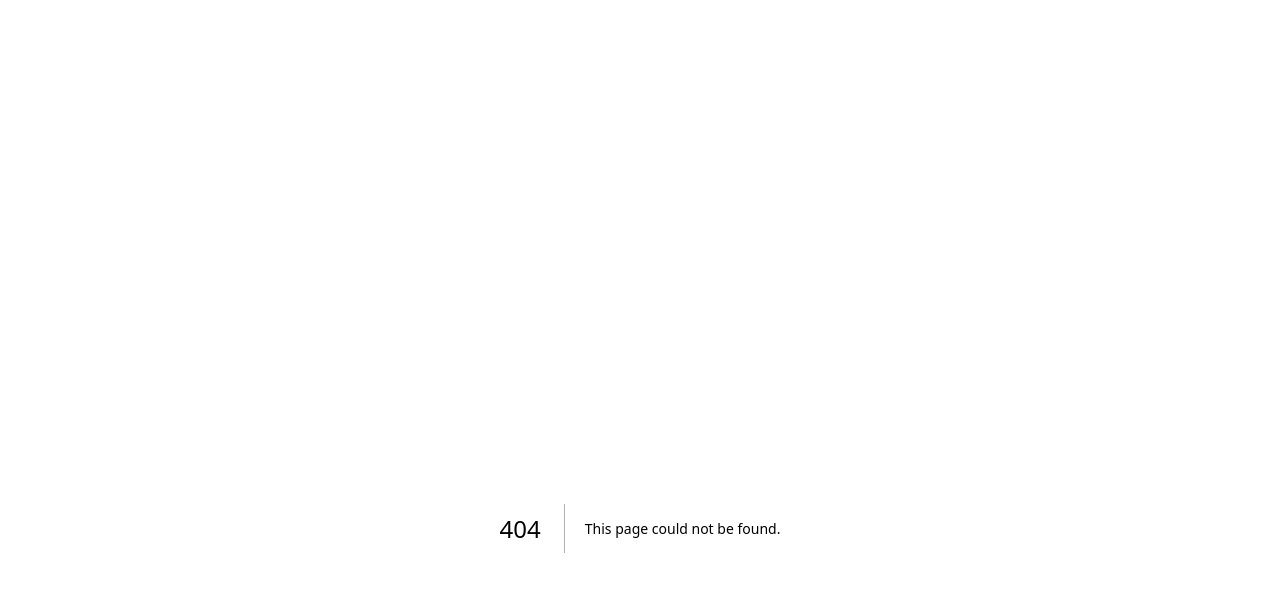
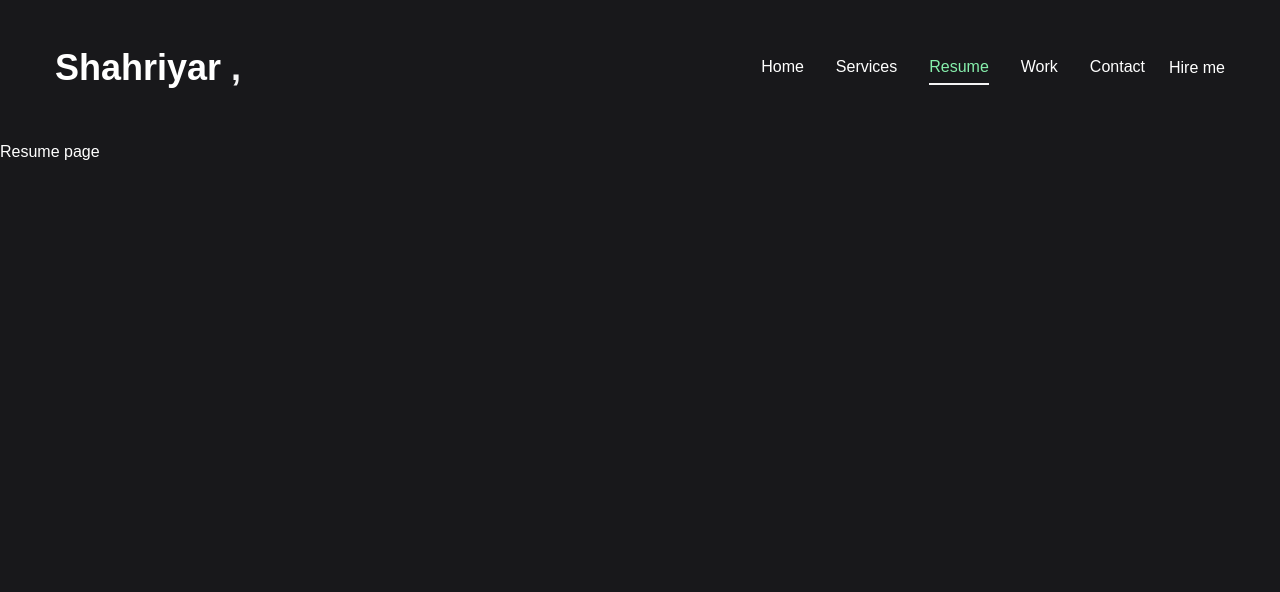
Before and after one commit to Shahriyar001/next-portfolio, a Next.js app: page /resume in a window 1280 px wide. Before the commit this address had no page. Shown: the top 592 px of the page. Built offline with nearby package versions, Linux system fonts and the light colour scheme.

Commit message:
added navbar and other pages

```diff
--- /dev/null
+++ b/app/resume/page.jsx
@@ -0,0 +1,7 @@
+import React from "react";
+
+const Resume = () => {
+  return <div>Resume page</div>;
+};
+
+export default Resume;
--- /dev/null
+++ b/app/services/page.jsx
@@ -0,0 +1,7 @@
+import React from "react";
+
+const Services = () => {
+  return <div>service page</div>;
+};
+
+export default Services;
--- a/components/Header.jsx
+++ b/components/Header.jsx
@@ -1,9 +1,24 @@
+import Link from "next/link";
 import React from "react";
+import Nav from "./Nav";
 
 const Header = () => {
   return (
     <header className="py-8 xl:py-12 text-white">
-      <div className="container mx-auto">header</div>
+      <div className="container mx-auto flex justify-between items-center">
+        <Link href="/">
+          <h1 className="text-4xl font-semibold">
+            Shahriyar <span className="text-accent">,</span>
+          </h1>
+        </Link>
+        <div className="hidden xl:flex items-center gap-6">
+          <Nav />
+          <Link href="/contact">
+            <button className="btn btn-primary">Hire me</button>
+          </Link>
+        </div>
+        <div className="xl:hidden ">mobile nav</div>
+      </div>
     </header>
   );
 };
--- /dev/null
+++ b/components/Nav.jsx
@@ -0,0 +1,51 @@
+"use client";
+import Link from "next/link";
+import { usePathname } from "next/navigation";
+import React from "react";
+
+const links = [
+  {
+    name: "home",
+    path: "/",
+  },
+  {
+    name: "services",
+    path: "/services",
+  },
+  {
+    name: "resume",
+    path: "/resume",
+  },
+  {
+    name: "work",
+    path: "/work",
+  },
+  {
+    name: "contact",
+    path: "/contact",
+  },
+];
+
+const Nav = () => {
+  const pathName = usePathname();
+  return (
+    <nav className="flex gap-8">
+      {links.map((link, index) => {
+        return (
+          <Link
+            href={link.path}
+            key={index}
+            className={`${
+              link.path === pathName &&
+              "text-green-300 border-b-2 border-accent"
+            } capitalize font-medium hover:text-green-400 transition-all`}
+          >
+            {link.name}
+          </Link>
+        );
+      })}
+    </nav>
+  );
+};
+
+export default Nav;
--- a/tailwind.config.mjs
+++ b/tailwind.config.mjs
@@ -27,8 +27,8 @@ const tailwindConfig = {
       colors: {
         primary: "#1c1c22",
         accent: {
-          default: "#00ff99",
-          hover: "#00e187",
+          DEFAULT: "#00ff99",
+          hover: "#00e187", // Ensure hover is defined correctly
         },
         background: "hsl(var(--background))",
         foreground: "hsl(var(--foreground))",
```
